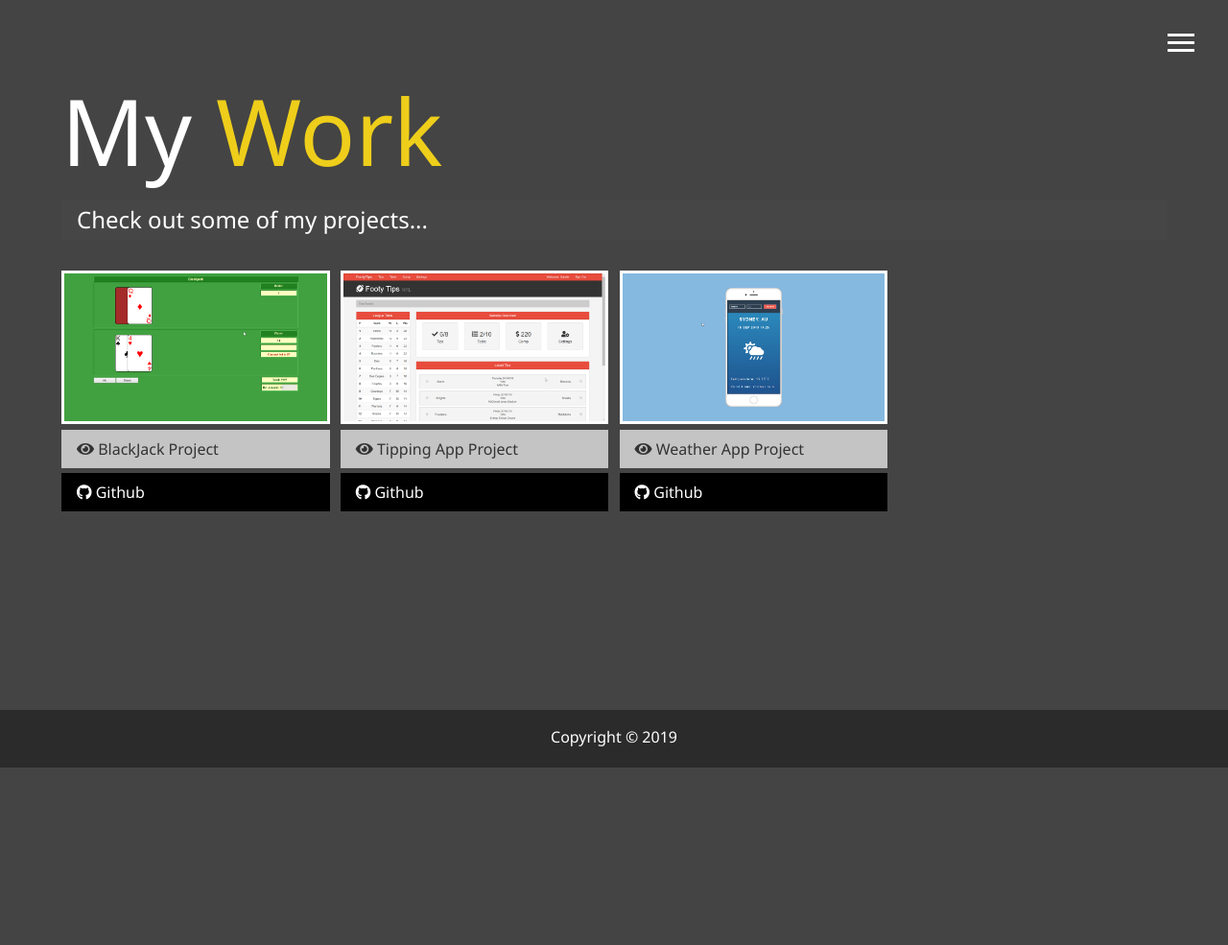
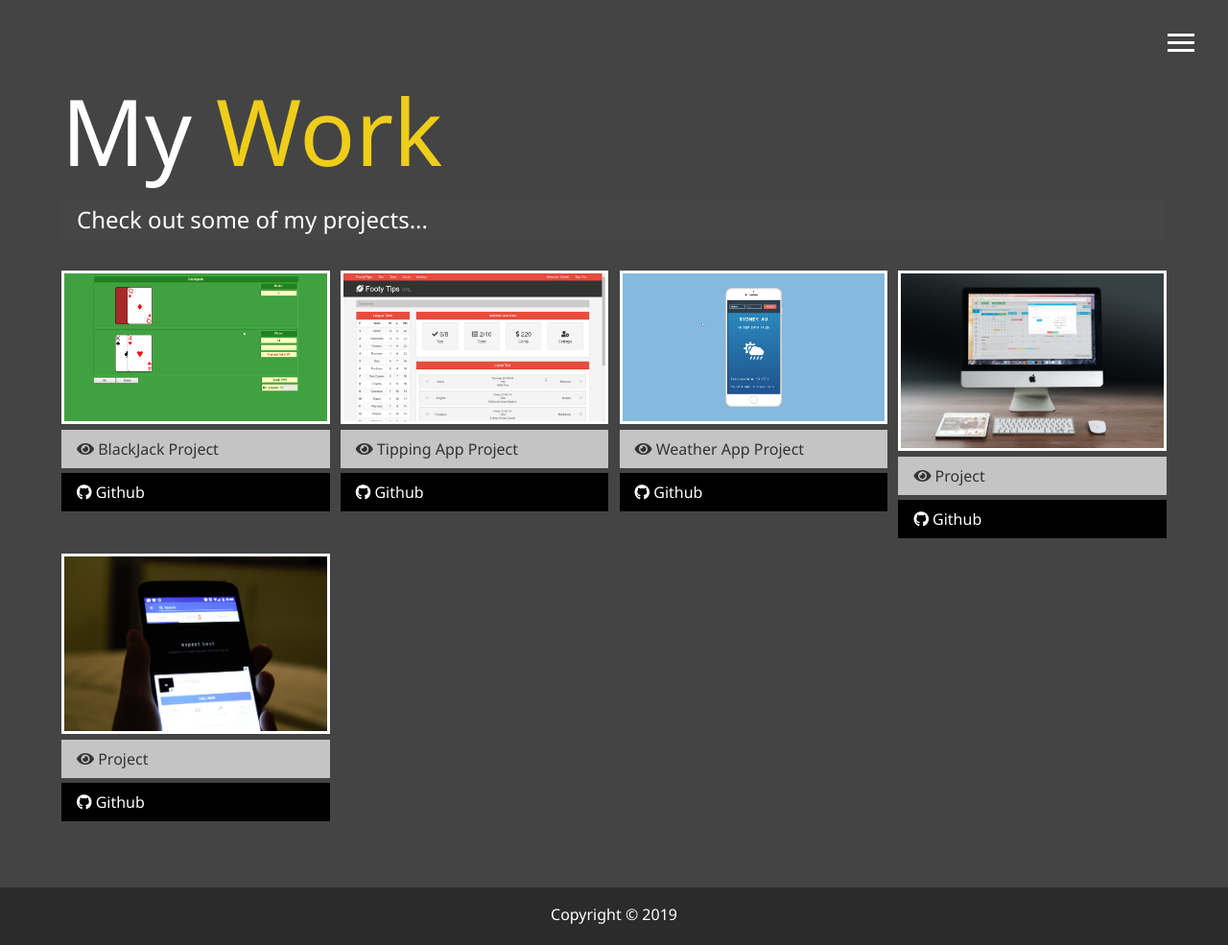
Before and after one commit to gazjosef/Modern-Portfolio, a website: page dist/work.html in a window 1280 px wide. Shown: the whole page at 96% size. Before the commit the page ends 800 px from the top, so only its background shows below. Drawn offline with Linux system fonts and the light colour scheme.

Commit message:
Added three projects

```diff
--- a/dist/work.html
+++ b/dist/work.html
@@ -99,7 +99,7 @@
           </a>
         </div>
 
-        <!-- <div class="item">
+        <div class="item">
           <a href="#!">
               <img src="img/projects/project4.jpg" alt="Project">
           </a>
@@ -109,9 +109,9 @@
           <a href="#" class="btn-dark">
               <i class="fab fa-github"></i> Github
           </a>
-            </div> -->
+        </div>
 
-        <!-- <div class="item">
+        <div class="item">
           <a href="#!">
               <img src="img/projects/project5.jpg" alt="Project">
           </a>
@@ -121,7 +121,7 @@
           <a href="#" class="btn-dark">
               <i class="fab fa-github"></i> Github
           </a>
-            </div> -->
+        </div>
       </div>
     </main>
 
```
Lines whose indentation alone changed are shown as unchanged.
